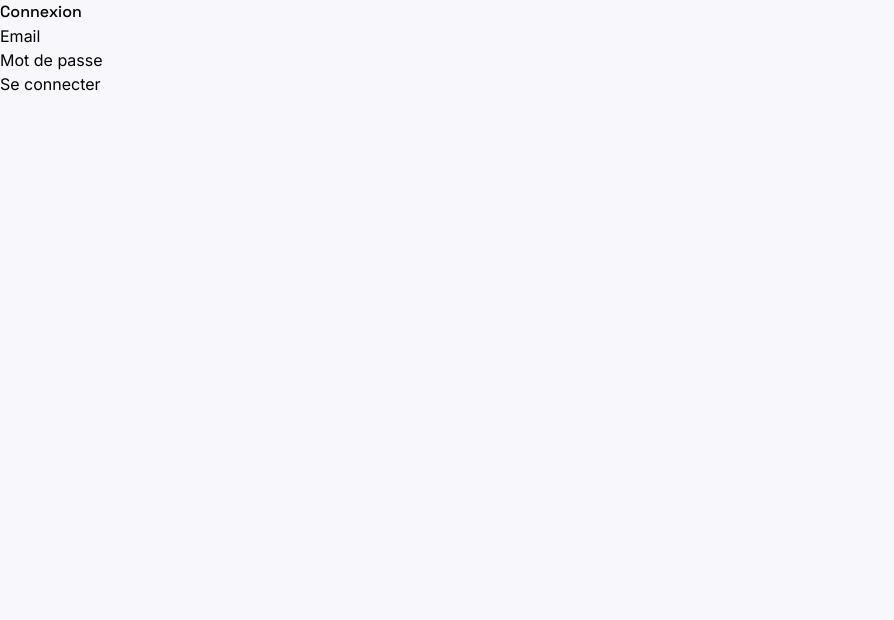
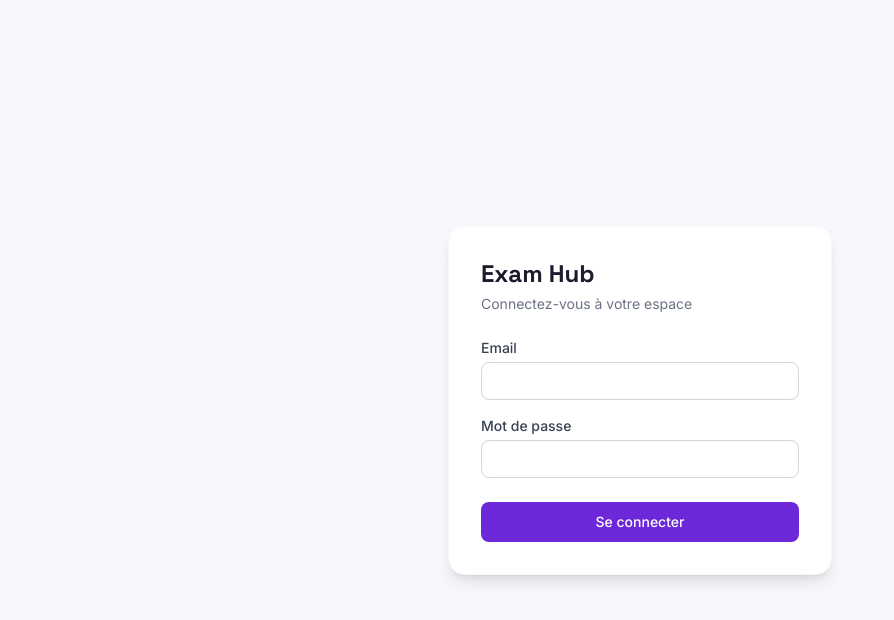
Before and after one commit to AzariahMartinault/exam_hub_front_web2, a React (Vite) app: page / in a window 1280 px wide. Shown: the top 620 px of the page, without its empty margins (0-894 px from the left). Built offline with nearby package versions, Linux system fonts and the light colour scheme.

Commit message:
feat: style Tailwind de la page Login

```diff
--- a/src/pages/Login.jsx
+++ b/src/pages/Login.jsx
@@ -30,34 +30,57 @@ export default function Login() {
   }
 
   return (
+    <div className="min-h-screen flex items-center justify-center bg-[var(--color-bg)]">
+      <div className="w-full max-w-sm bg-white rounded-2xl shadow-lg border border-gray-100 p-8">
+        <h1 className="text-2xl font-bold text-[var(--color-sidebar)] mb-1">
+          Exam Hub
+        </h1>
+        <p className="text-sm text-gray-500 mb-6">Connectez-vous à votre espace</p>
+
+        <form onSubmit={handleSubmit} className="flex flex-col gap-4">
           <div>
-      <h1>Connexion</h1>
-      <form onSubmit={handleSubmit}>
-        <div>
-          <label htmlFor="email">Email</label>
+            <label htmlFor="email" className="block text-sm font-medium text-gray-700 mb-1">
+              Email
+            </label>
             <input
               id="email"
               type="email"
               value={email}
               onChange={(e) => setEmail(e.target.value)}
               required
+              className="w-full rounded-lg border border-gray-300 px-3 py-2 text-sm focus:outline-none focus:ring-2 focus:ring-[var(--color-accent)] focus:border-transparent"
             />
           </div>
+
           <div>
-          <label htmlFor="password">Mot de passe</label>
+            <label htmlFor="password" className="block text-sm font-medium text-gray-700 mb-1">
+              Mot de passe
+            </label>
             <input
               id="password"
               type="password"
               value={password}
               onChange={(e) => setPassword(e.target.value)}
               required
+              className="w-full rounded-lg border border-gray-300 px-3 py-2 text-sm focus:outline-none focus:ring-2 focus:ring-[var(--color-accent)] focus:border-transparent"
             />
           </div>
-        {error && <p style={{ color: "red" }}>{error}</p>}
-        <button type="submit" disabled={loading}>
+
+          {error && (
+            <p className="text-sm text-[var(--color-danger)] bg-red-50 border border-red-100 rounded-lg px-3 py-2">
+              {error}
+            </p>
+          )}
+
+          <button
+            type="submit"
+            disabled={loading}
+            className="mt-2 w-full bg-[var(--color-accent)] hover:bg-[var(--color-accent-hover)] text-white font-medium text-sm rounded-lg py-2.5 transition-colors disabled:opacity-50 disabled:cursor-not-allowed"
+          >
             {loading ? "Connexion..." : "Se connecter"}
           </button>
         </form>
       </div>
+    </div>
   );
 }
```
Lines whose indentation alone changed are shown as unchanged.
